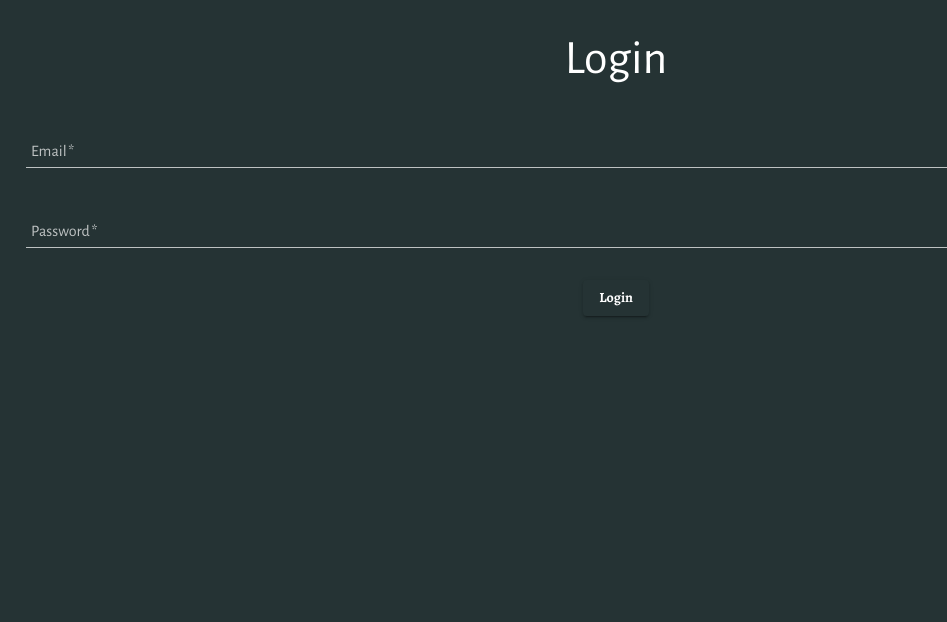
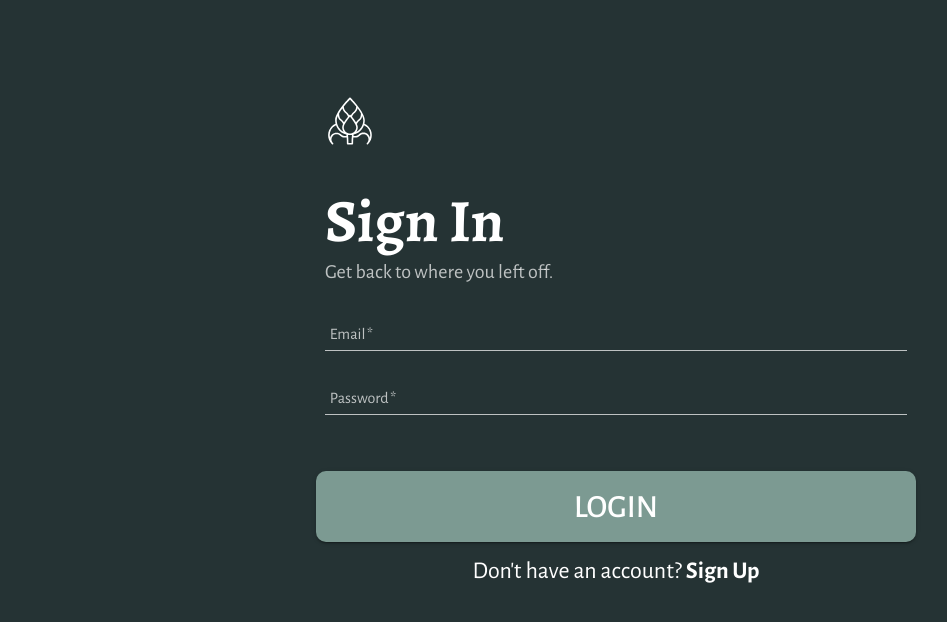
Before and after one commit to Ryan-Williams-Dev/tyoa-front-end, a React (Create React App) app: page /login in a window 1280 px wide. Shown: the top 622 px of the page, without its empty margins (24-971 px from the left). Built offline with nearby package versions, Linux system fonts and the light colour scheme.

Commit message:
applied styles to sign in page too, made logo a link to /

```diff
--- a/src/pages/Login.jsx
+++ b/src/pages/Login.jsx
@@ -1,10 +1,12 @@
-import { Box, Button, Typography, CircularProgress } from "@mui/material";
+import { Box, Typography, CircularProgress } from "@mui/material";
 import { useRef, useEffect } from "react";
 import { useSelector, useDispatch } from "react-redux";
 import { useNavigate } from "react-router-dom";
 import { toast } from "react-toastify";
 import { login, reset } from "../features/auth/authSlice";
 import StyledTextField from "../components/StyledTextField";
+import PrimaryButton from "../components/WelcomePageComponents/PrimaryButton";
+import StyledFormContainer from "../components/StyledFormContainer";
 
 function Login() {
   const emailRef = useRef(null);
@@ -55,33 +57,60 @@ function Login() {
     );
   }
 
+  if (isLoading) {
     return (
-    <>
       <Box
         sx={{
-          marginTop: "2em",
+          marginTop: "10vh",
+          width: "100vw",
+          display: "flex",
+          justifyContent: "center",
+          alignItems: "center",
+        }}
+      >
+        <CircularProgress size={100} color="primary" />
+      </Box>
+    );
+  }
+
+  return (
+    <Box
+      sx={{
+        width: "100vw",
         display: "flex",
         flexDirection: "column",
         alignItems: "center",
-          justifyContent: "center",
-          flexGrow: "1",
+        paddingTop: "4em",
       }}
     >
-        <Typography variant="h3">Login</Typography>
-      </Box>
+      <StyledFormContainer component="form" onSubmit={onSubmit}>
         <Box
-        component="form"
-        onSubmit={onSubmit}
           sx={{
             display: "flex",
             flexDirection: "column",
-          alignItems: "center",
-          justifyContent: "center",
-          gap: "2em",
-          margin: "2em",
-          flexGrow: "1",
+            width: "97%",
+            alignSelf: "center",
           }}
         >
+          <a href="/">
+            <Box
+              component="img"
+              src="/img/logo.svg"
+              sx={{
+                maxHeight: "50px",
+                maxWidth: "50px",
+                marginBottom: "2em",
+              }}
+            />
+          </a>
+
+          <Typography variant="h2" fontWeight="regular">
+            Sign In
+          </Typography>
+          <Typography variant="body1" fontSize={20} color="text.secondary">
+            Get back to where you left off.
+          </Typography>
+        </Box>
         <StyledTextField
           variant="standard"
           inputRef={emailRef}
@@ -96,11 +125,16 @@ function Login() {
           required
           label="Password"
         ></StyledTextField>
-        <Button type="submit" variant="contained">
-          Login
-        </Button>
+        <PrimaryButton
+          buttonType="submit"
+          undertext="Don't have an account?"
+          undertextBold="Sign Up"
+          undertextRoute="/register"
+        >
+          LOGIN
+        </PrimaryButton>
+      </StyledFormContainer>
     </Box>
-    </>
   );
 }
 
--- a/src/pages/Register.jsx
+++ b/src/pages/Register.jsx
@@ -83,6 +83,7 @@ function Register() {
             alignSelf: "center",
           }}
         >
+          <a href="/">
             <Box
               component="img"
               src="/img/logo.svg"
@@ -92,6 +93,8 @@ function Register() {
                 marginBottom: "2em",
               }}
             />
+          </a>
+
           <Typography variant="h2" fontWeight="regular">
             Sign Up
           </Typography>
```
Lines whose indentation alone changed are shown as unchanged.
